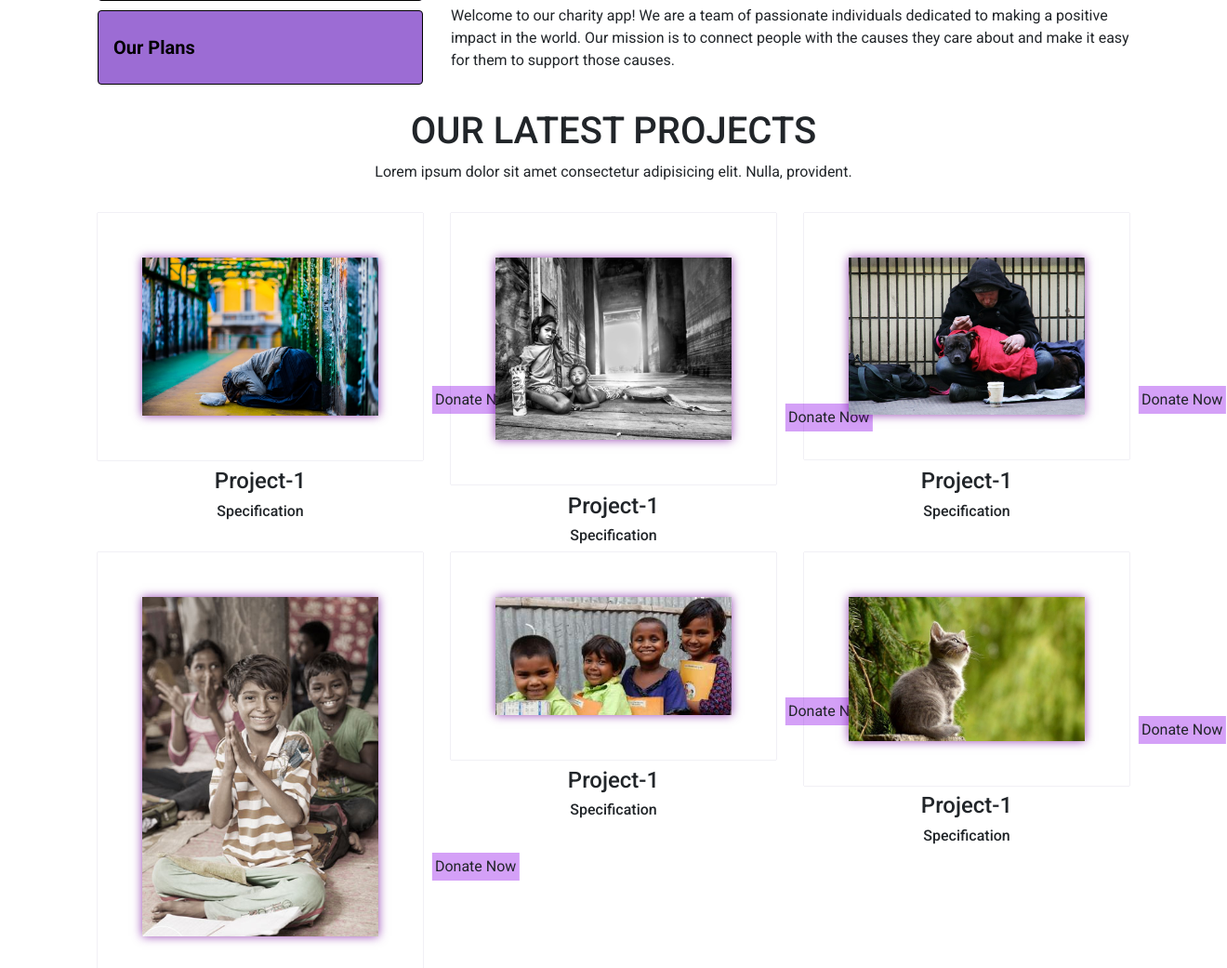
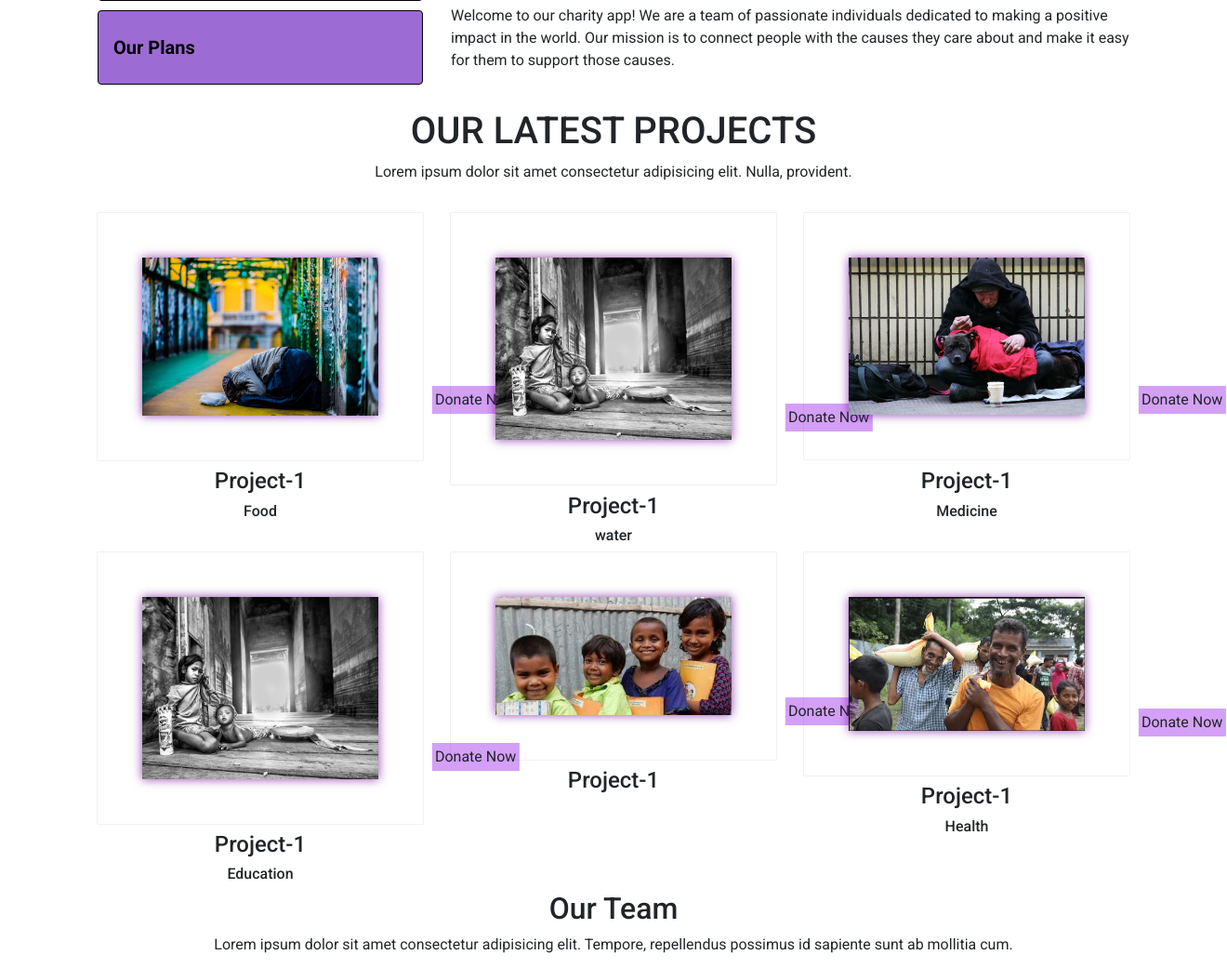
Before and after one commit to aakrity17/FundFusion, a PHP site: page /FundFusion/ in a window 1320 px wide. Shown: the part 1383-2424 px from the top of the page at 93% size. Run offline with PHP 8.4, Linux system fonts and the light colour scheme; some libraries are stand-ins or nearby versions.

Commit message:
updated page

```diff
--- a/database/Db_Connection.php
+++ b/database/Db_Connection.php
@@ -10,4 +10,3 @@
     die("connection failed: ". $conn->connect_error);
 
 }
-?>
--- a/index.php
+++ b/index.php
@@ -52,6 +52,7 @@
                     <li class="nav-item"><a class="nav-link" href="./Event.php">Events</a></li>
                     <!-- <li class="nav-item"><a class="nav-link" href="./team.php">Contributors</a></li> -->
                     <li class="nav-item"><a class="nav-link" href="./sign-in/index.php">Sign in</a></li>
+                    <li class="nav-item"><a class="nav-link" href="./sign-in/index.php">Login</a></li>
 
                 </ul>
             </div>
@@ -66,7 +67,7 @@
             <div class="carousel-item active">
                 <div class="carousel-container">
                     <h2 class="animate__animated animate__backInDown">
-                        Donatpe for the good!
+                        Donate for the good!
                     </h2>
                     <p class="animate__animated animate__fadeInUp">
                         "A little bit of kindness goes a long way"
@@ -111,7 +112,7 @@
                         Fusce vel magna id lorem finibus eleifend. Suspendisse potenti. Aenean ultrices malesuada justo,
                         euismod consequat lorem aliquam eget.
                     </p>
-                    <a href="#" class="btn hero-btn animate__animated animate__backInUp">
+                    <a href="#about-us" class="btn hero-btn animate__animated animate__backInUp">
                         Read More
                     </a>
                 </div>
@@ -177,17 +178,25 @@
                 <div class="col-md-8">
                     <div class="tab-content">
                         <div class="tab-pane container p-0 active" id="about-1">
-                            <div class="img" style="background-image: url(/img/h.jpg);"></div>
-                            <h3><a href="#">About Us</a></h3>
+
+                            <!-- ABOUT US WALA PAGE -->
+                            <div class="img" style="background-image: url(/img/about.jpg);"></div>
+                            <h3><a href="about-us">About Us</a></h3>
                             <p>Welcome to our charity app! We are a team of passionate individuals dedicated to making a
                                 positive impact in the world. Our mission is to connect people with the causes they care
                                 about and make it easy for them to support those causes.
 
                             </p>
                         </div>
+
+
                         <!----->
+                        <!-- PLANE WALA PAGE -->
+
                         <div class="tab-pane container p-0" id="about-2">
-                            <div class="img" style="background-image: url(img/plan.jpg);"></div>
+
+                            <div class="img" style="background-image: url(img/begi.jpeg);"></div>
+
                             <h3><a href="#">Our Beginning</a></h3>
                             <p>After months of hard work, the charity app was finally ready,
                                 to the public for the first time.
@@ -197,8 +206,10 @@
                             </p>
                         </div>
                         <!----->
+                        <!-- OUT MISSION WALA PAGE -->
+
                         <div class="tab-pane container p-0" id="about-3">
-                            <div class="img" style="background-image: url(img/d.jpg);"></div>
+                            <div class="img" style="background-image: url(img/mission.jpg);"></div>
                             <h3><a href="#">Our Mission</a></h3>
                             <p>At our charity app, our mission is to make charitable giving more accessible,
                                 transparent, and impactful. We believe that everyone has the power to make a difference,
@@ -210,7 +221,7 @@
                         </div>
                         <!----->
                         <div class="tab-pane container p-0" id="about-4">
-                            <div class="img" style="background-image: url(img/i.jpg);"></div>
+                            <div class="img" style="background-image: url(img/vision.jpg);"></div>
                             <h3><a href="#">Our Vision</a></h3>
                             <p>Lorem ipsum dolor sit amet, consectetur adipiscing elit. Sed ac sem sed arcu lobortis
                                 tempor.
@@ -220,7 +231,7 @@
                         </div>
                         <!----->
                         <div class="tab-pane container p-0" id="about-5">
-                            <div class="img" style="background-image: url(img/m.jpg);"></div>
+                            <div class="img" style="background-image: url(img/mandate.jpg);"></div>
                             <h3><a href="#">Our Mandate</a></h3>
                             <p>Lorem ipsum dolor sit amet, consectetur adipiscing elit. Sed ac sem sed arcu lobortis
                                 tempor.
@@ -230,7 +241,7 @@
                         </div>
                         <!----->
                         <div class="tab-pane container p-0" id="about-6">
-                            <div class="img" style="background-image: url(img/p4.jpg)no-repeat"></div>
+                            <div class="img" style="background-image: url(img/plan.jpg)no-repeat"></div>
                             <h3><a href="#">Our Plans</a></h3>
                             <p>Lorem ipsum dolor sit amet, consectetur adipiscing elit. Sed ac sem sed arcu lobortis
                                 tempor. Fusce vel magna id lorem finibus eleifend. Suspendisse potenti. Aenean ultrices
@@ -247,25 +258,6 @@
     </section>
     <!-- End About us -->
 
-    <!---Projects Section-->
-
-
-    <!-- <section class="project py-5" id="projects
-    "> -->
-    <section id="projects">
-        <script>
-            $(document).ready(function() {
-                $('a[href^="#"]').on('click', function(event) {
-                    var target = $(this.hash);
-                    if (target.length) {
-                        event.preventDefault();
-                        $('html, body').animate({
-                            scrollTop: target.offset().top
-                        }, 800); // Adjust the scrolling speed here
-                    }
-                });
-            });
-        </script>
     <div class="container">
         <div class="row my-3">
             <div class="col-10 mx-auto text-center">
@@ -283,7 +275,7 @@
                 </div>
                 <h4 class="text-capitalize text-center my-2">Project-1</h4>
                 <h6 class="text-center">
-                        Specification
+                    Food
                 </h6>
             </div>
             <!--End of Single Project-->
@@ -295,7 +287,7 @@
                 </div>
                 <h4 class="text-capitalize text-center my-2">Project-1</h4>
                 <h6 class="text-center">
-                        Specification
+                    water
                 </h6>
             </div>
             <!--End of Single Project-->
@@ -307,19 +299,19 @@
                 </div>
                 <h4 class="text-capitalize text-center my-2">Project-1</h4>
                 <h6 class="text-center">
-                        Specification
+                    Medicine
                 </h6>
             </div>
             <!--End of Single Project-->
             <!--single Project-->
             <div class="col-10 col-md-6 col-lg-4">
                 <div class="project-container p-5 outline">
-                        <img src="img/bg1.jpg" class="img-fluid grow" alt="">
+                    <img src="img/p4.jpg" class="img-fluid grow" alt="">
                     <a herf="#" class="donation text-capitalize">Donate Now</a>
                 </div>
                 <h4 class="text-capitalize text-center my-2">Project-1</h4>
                 <h6 class="text-center">
-                        Specification
+                    Education
                 </h6>
             </div>
             <!--End of Single Project-->
@@ -331,7 +323,7 @@
                 </div>
                 <h4 class="text-capitalize text-center my-2">Project-1</h4>
                 <h6 class="text-center">
-                        Specification
+
                 </h6>
             </div>
             <!--End of Single Project-->
@@ -343,7 +335,7 @@
                 </div>
                 <h4 class="text-capitalize text-center my-2">Project-1</h4>
                 <h6 class="text-center">
-                        Specification
+                    Health
                 </h6>
             </div>
             <!--End of Single Project-->
@@ -354,21 +346,6 @@
     <!---End of the Projects Section-->
 
     <!-- Team Section-->
-    <section id="our-team">
-        <script>
-            $(document).ready(function() {
-                $('a[href^="#"]').on('click', function(event) {
-                    var target = $(this.hash);
-                    if (target.length) {
-                        event.preventDefault();
-                        $('html, body').animate({
-                            scrollTop: target.offset().top
-                        }, 800); // Adjust the scrolling speed here
-                    }
-                });
-            });
-        </script>
-
     <!-- <section class="team"> -->
     <div class="container">
         <div class="section-title">
@@ -383,19 +360,19 @@
                         <img src="img/member1.jpg" class="img-fluid" alt="">
                     </div>
                     <div class="team-info">
-                            <h4>John Doe</h4>
-                            <span>Specification</span>
+                        <h4>Akriti Chapagai</h4>
+                        <span>Frontend desiger</span>
                         <div class="social">
-                                <a href="">
+                            <a href="https://twitter.com/aakrity17">
                                 <i class="fab fa-twitter"></i>
                             </a>
-                                <a href="">
+                            <a href="https://facebook.com/aakrityy17">
                                 <i class="fab fa-facebook"></i>
                             </a>
-                                <a href="">
+                            <a href="https://www.instagram.com/aakrity0">
                                 <i class="fab fa-instagram"></i>
                             </a>
-                                <a href="">
+                            <a href="https://www.linkedin.com/in/aakrity17/">
                                 <i class="fab fa-linkedin"></i>
                             </a>
                         </div>
@@ -409,8 +386,8 @@
                         <img src="img/member2.jpg" class="img-fluid" alt="">
                     </div>
                     <div class="team-info">
-                            <h4>John Doe</h4>
-                            <span>Specification</span>
+                        <h4>Binaya koirala</h4>
+                        <span>Backend developer</span>
                         <div class="social">
                             <a href="">
                                 <i class="fab fa-twitter"></i>
@@ -435,8 +412,8 @@
                         <img src="img/member3.jpg" class="img-fluid" alt="">
                     </div>
                     <div class="team-info">
-                            <h4>John Doe</h4>
-                            <span>Specification</span>
+                        <h4>Laxman Parajuli</h4>
+                        <span>Frontend</span>
                         <div class="social">
                             <a href="">
                                 <i class="fab fa-twitter"></i>
@@ -461,8 +438,8 @@
                         <img src="img/member4.jpg" class="img-fluid" alt="">
                     </div>
                     <div class="team-info">
-                            <h4>John Doe</h4>
-                            <span>Specification</span>
+                        <h4>Ujjawal Adhikari</h4>
+                        <span>Backend</span>
                         <div class="social">
                             <a href="">
                                 <i class="fab fa-twitter"></i>
```
Also changed, not shown: img/2.jpg, img/7.jpg (deleted), img/a - Copy.jpg (renamed from img/a.jpg), img/about.jpg (renamed from img/mimi-thian-vdXMSiX-n6M-unsplash.jpg), img/begi.jpeg (added), img/joel-muniz-3k3l2brxmwQ-unsplash.jpg (added), img/mandate-hands.jpg (deleted), img/mandate.jpg (added), img/mission.jpg (renamed from img/d.jpg), img/sarah-brown-oa7pqZmmhuA-unsplash.jpg (added), img/vision.jpg (renamed from img/scott-graham-5fNmWej4tAA-unsplash.jpg), 1 other file. Lines whose indentation alone changed are shown as unchanged.
